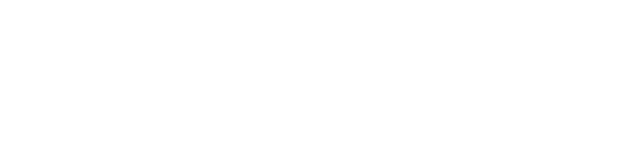
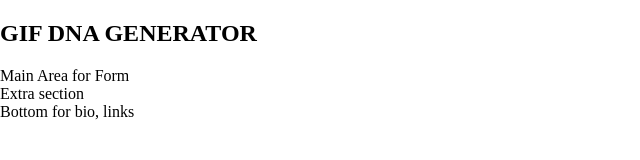
Before and after one commit to mh610creative/mh610creative.github.io, a plain HTML site: page index.html in a window 1280 px wide. Shown: the whole page, without its empty margins (0-640 px from the left). Drawn offline with Linux system fonts and the light colour scheme.

Commit message:
commit 2 added basic skeletal strcuture html and small amount of css

```diff
--- a/index.html
+++ b/index.html
@@ -8,6 +8,11 @@
     <title>GIF DNA GENERATOR</title>
 </head>
 <body>
-
+<header>
+    <h2>GIF DNA GENERATOR</h2>
+</header>
+<div class="formBox">Main Area for Form</div>
+<div class="extraBox">Extra section</div>
+<footer>Bottom for bio, links</footer>
 </body>
 </html>
--- a/style.css
+++ b/style.css
@@ -0,0 +1,8 @@
+*{
+  box-sizing: border-box;
+
+}
+html,body{
+margin: 0;
+padding: 0;
+}
```
